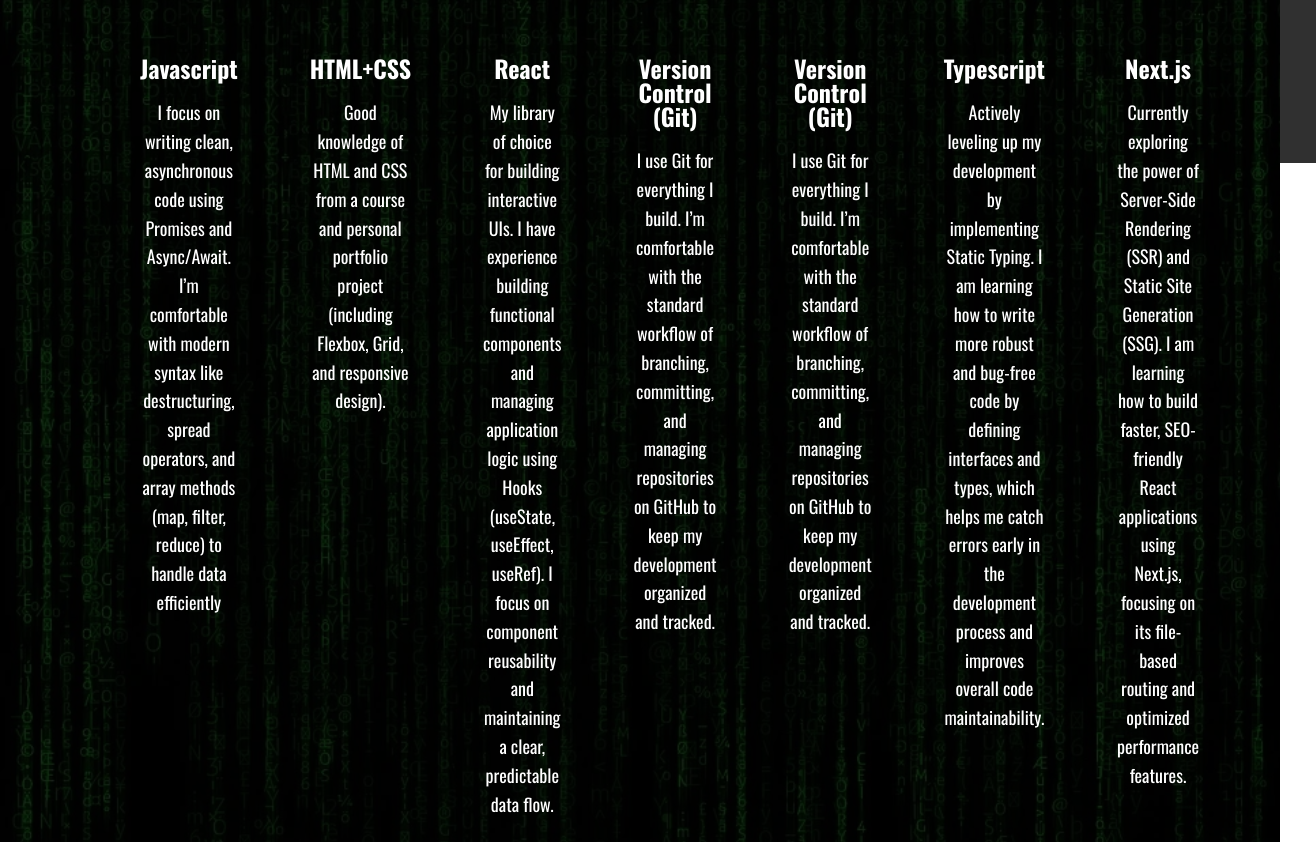
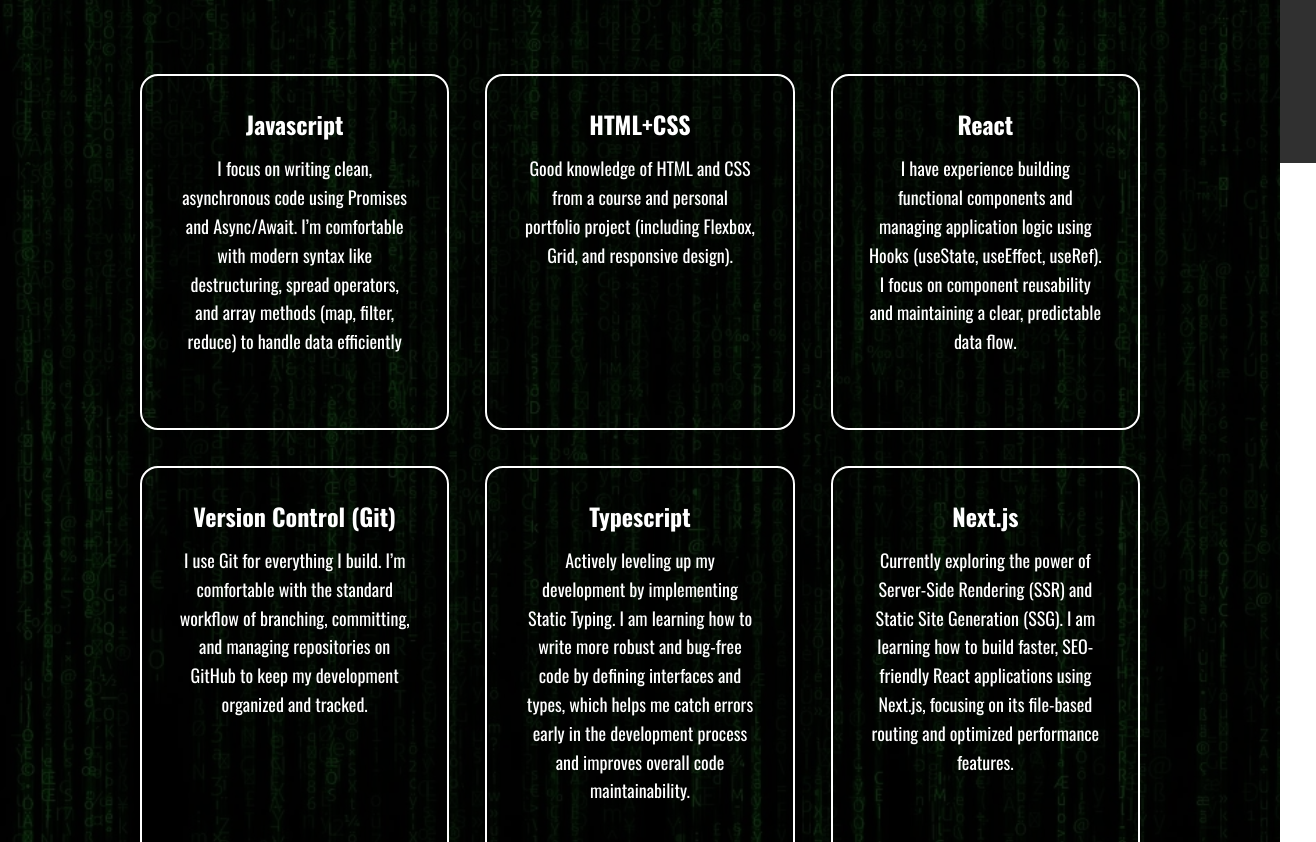
Before and after one commit to jiriji/portfolio-website, a website: page index.html in a window 1280 px wide. Shown: the part 637-1479 px from the top of the page, 1316 px wide, since content can reach past the window. Drawn offline with nearby package versions, Linux system fonts and the light colour scheme.

Commit message:
Stack update

```diff
--- a/index.html
+++ b/index.html
@@ -53,11 +53,7 @@
                 </div>
                 <div class="service">
                     <h3>React</h3>
-                    <p>My library of choice for building interactive UIs. I have experience building functional components and managing application logic using Hooks (useState, useEffect, useRef). I focus on component reusability and maintaining a clear, predictable data flow.</p>
-                </div>
-                <div class="service">
-                    <h3>Version Control (Git)</h3>
-                    <p>I use Git for everything I build. I’m comfortable with the standard workflow of branching, committing, and managing repositories on GitHub to keep my development organized and tracked.</p>
+                    <p>I have experience building functional components and managing application logic using Hooks (useState, useEffect, useRef). I focus on component reusability and maintaining a clear, predictable data flow.</p>
                 </div>
                 <div class="service">
                     <h3>Version Control (Git)</h3>
--- a/public/style.css
+++ b/public/style.css
@@ -305,23 +305,35 @@
 
 .service {
     max-width: 500px;
-    margin: 0 auto;
+    margin: 1em auto;
+    border: var(--clr-light) 2px solid;
+    border-radius: 1em;
+    padding: 2em;
 }
 
 @media (min-width: 800px) {
     .services {
-        display: flex;
+        display: grid;
+        grid-template-columns: repeat(auto-fit, minmax(300px, 1fr));
         max-width: 1000px;
-        margin-left: auto;
-        margin-right: auto;
+        margin: 1em auto 4em;
+        gap: 2em;
     }
 
-    .service + .service {
-        margin-left: 4em;
+    .service {
+        display: flex;
+        flex-direction: column;
+        height: 100%;
+        justify-content: space-between;
     }
-}
 
-/* About me */
+    .service p {
+        margin-top: 1em;
+        margin-bottom: auto;
+    }
+} */
+
+/* About me section */
 
 .about-me {
     max-width: 1000px;
```
Also changed, not shown: dist/index.html, dist/portfolio-item-assembly_game.html, dist/portfolio-item-tenzies_game.html, dist/portfolio-item-website.html, dist/style.css.
